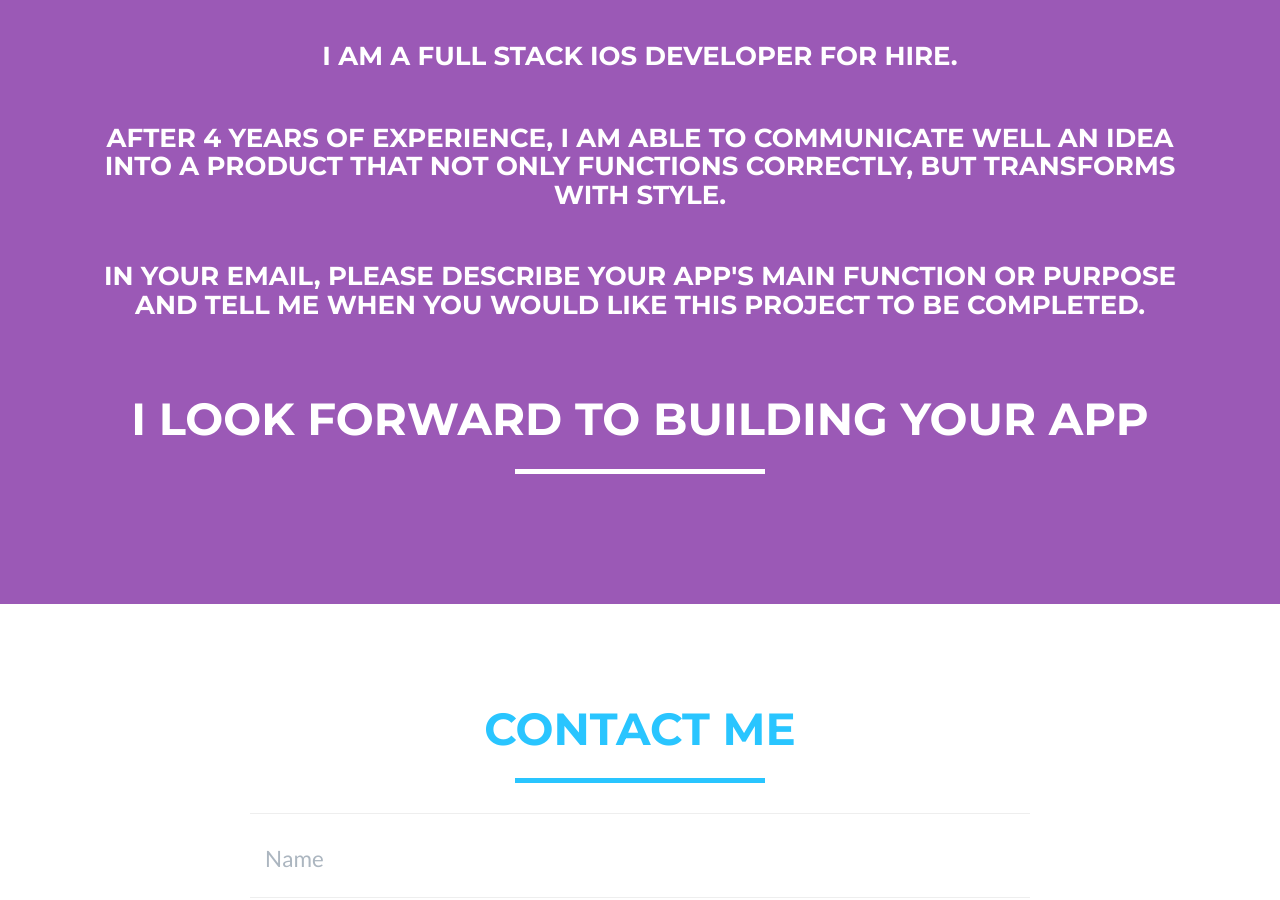
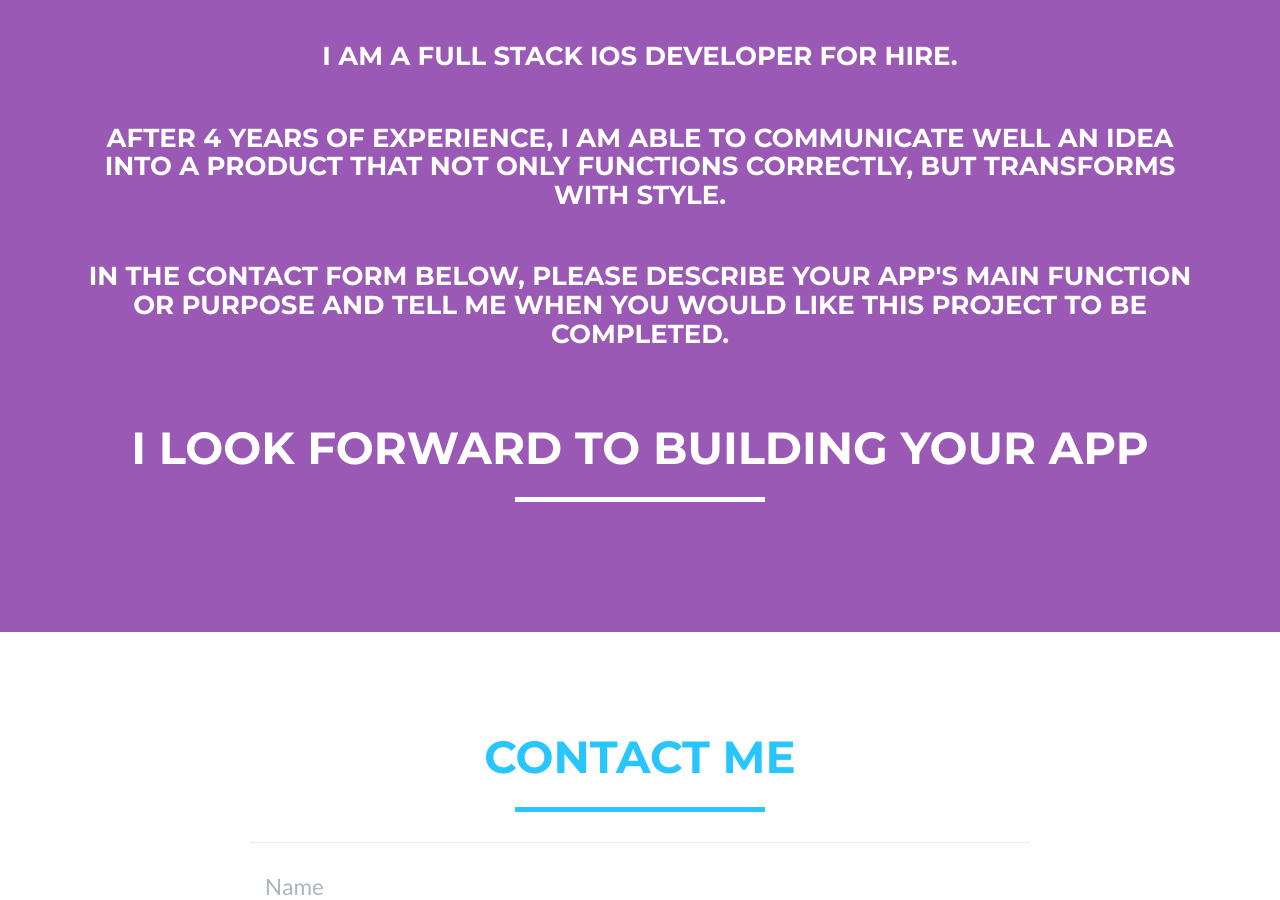
Before and after one commit to andrewcar/andrewcar.github.io, a Jekyll site: the page built from index.html, in a window 1280 px wide and 900 px high, scrolled down 1571 px. Built offline with Jekyll 4.4.1, drawn with Linux system fonts in a browser that asks for light colours.

Commit message:
Update about.html

```diff
--- a/_includes/about.html
+++ b/_includes/about.html
@@ -15,7 +15,7 @@
                 <br>
                     <h3>After 4 years of experience, I am able to communicate well an idea into a product that not only functions correctly, but transforms with style.</h3>
                 <br>
-                    <h3>In your email, please describe your app's main function or purpose and tell me when you would like this project to be completed.</h3>
+                    <h3>In the contact form below, please describe your app's main function or purpose and tell me when you would like this project to be completed.</h3>
                 <br>
                 <br>
                 <br>
```
